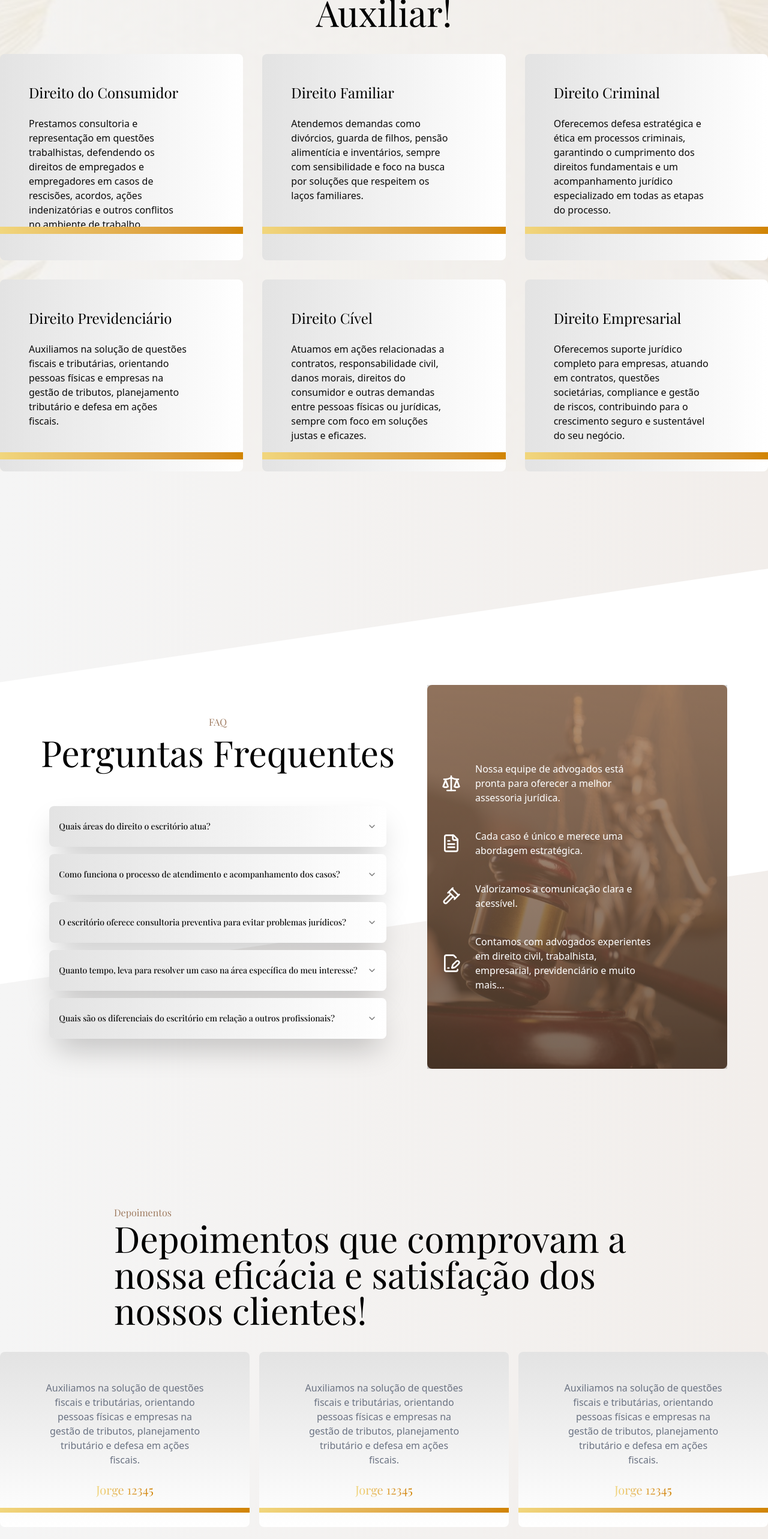
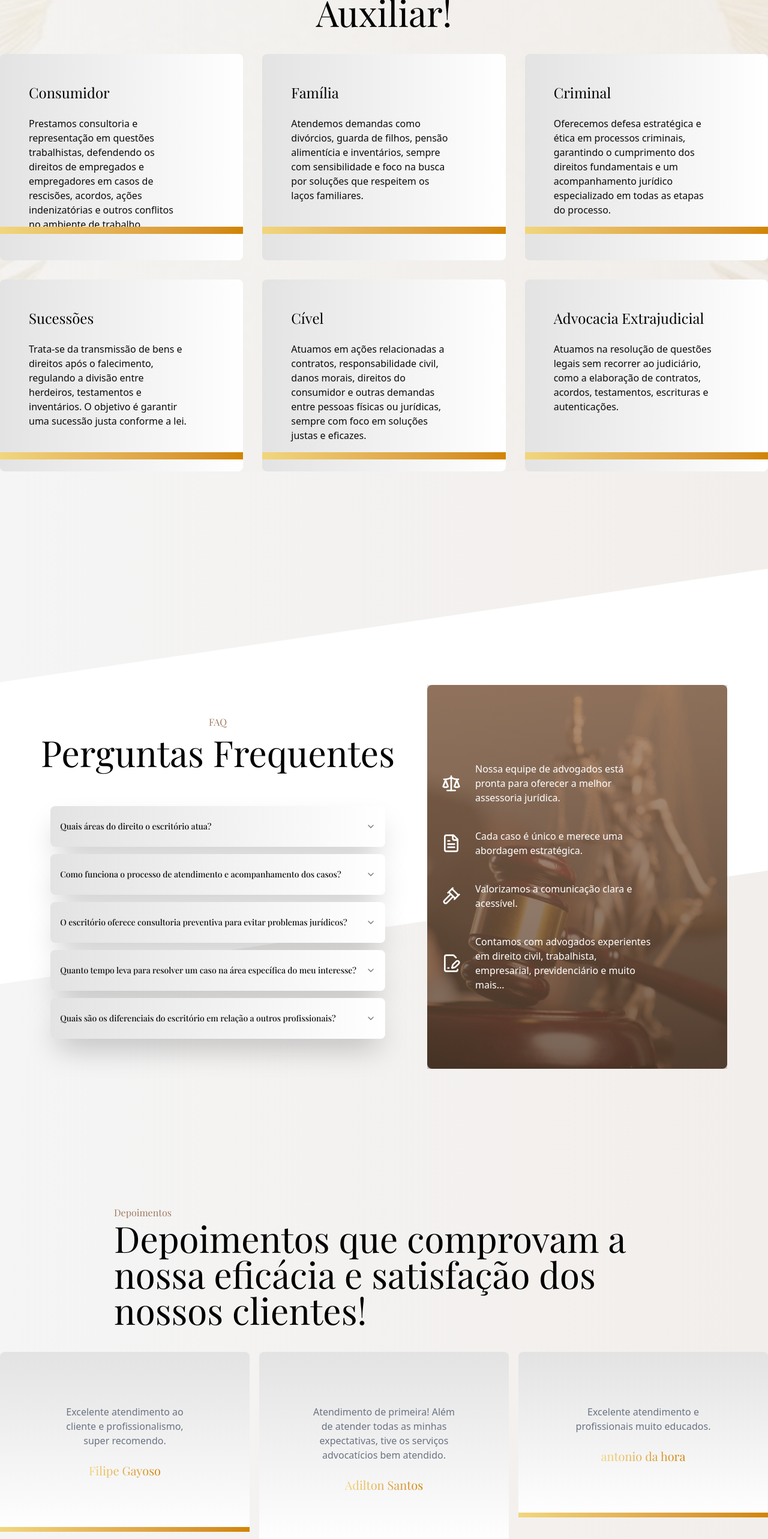
Before and after one commit to DevGustavoGantois/website_advocacia_LP, a Next.js app: page / in a window 1280 px wide. Shown: the part 1980-4546 px from the top of the page at 60% size. Built offline with nearby package versions, Linux system fonts and the light colour scheme.

Commit message:
style:Modify v-data and adjusting strcuture of cards and faq.

```diff
--- a/src/app/c-testimonials-clients.tsx
+++ b/src/app/c-testimonials-clients.tsx
@@ -21,7 +21,7 @@ export function TestimonialsClients() {
                 className='my-10'
             >
                 {testimonialsData.map((item, index) => (
-                    <SwiperSlide key={index} className='relative rounded-md bg-gradient-to-b from-[#E3E3E3] to-[#FFFF] p-6 lg:p-12'>
+                    <SwiperSlide key={index} className='relative w-full h-full rounded-md bg-gradient-to-b from-[#E3E3E3] to-[#FFFF] p-6 lg:p-22'>
                         <div className='flex flex-col justify-center items-center gap-6'>
                             <p className='text-center text-sm lg:text-base text-gray-500 max-w-[263px]'>
                                 {item.quote}
@@ -30,7 +30,7 @@ export function TestimonialsClients() {
                                 {item.client}
                             </h1>
                         </div>
-                        <div className='absolute top-[192px] lg:top-[260px] overflow-hidden left-0 right-0'>
+                        <div className='absolute bottom-0 overflow-hidden left-0 right-0'>
                             <div className='w-full h-2 bg-gradient-to-r from-[#F1D67D] to-[#D18400]' />
                         </div>
                     </SwiperSlide>
--- a/src/app/s-articles.tsx
+++ b/src/app/s-articles.tsx
@@ -20,7 +20,7 @@ export function HomeArticles() {
                         <h1 className="text-4xl lg:text-6xl font-primary">{item.title}</h1>
                         <p className="text-white/80 max-w-[662px] mx-auto mt-4">{item.description}</p>
                         <Button variant="secondary" className="mt-6 font-primary">
-                            <Link href="" target="_blank">
+                            <Link href="https://milaoliver94.jusbrasil.com.br/" target="_blank">
                                 {item.btnText}
                             </Link>
                         </Button>
--- a/src/app/s-faq.tsx
+++ b/src/app/s-faq.tsx
@@ -22,7 +22,7 @@ export function HomeFAQ() {
                                             <Accordion type="single" collapsible>
                                                 <AccordionItem value={String(0)}>
                                                     <AccordionTrigger className="font-primary">{item.question}</AccordionTrigger>
-                                                    <AccordionContent>
+                                                    <AccordionContent className="max-w-[500px] text-black/70">
                                                         {item.answer}
                                                     </AccordionContent>
                                                 </AccordionItem>
--- a/src/app/v-data.ts
+++ b/src/app/v-data.ts
@@ -23,78 +23,86 @@ export const servicesData = [
         img: "/ImgBgServices.svg"
     },
     {
-        title: "Direito do Consumidor",
+        title: "Consumidor",
         description: "Prestamos consultoria e representação em questões trabalhistas, defendendo os direitos de empregados e empregadores em casos de rescisões, acordos, ações indenizatórias e outros conflitos no ambiente de trabalho.",
     },
     {
-        title: "Direito Familiar",
+        title: "Família",
         description: "Atendemos demandas como divórcios, guarda de filhos, pensão alimentícia e inventários, sempre com sensibilidade e foco na busca por soluções que respeitem os laços familiares."
     },
     {
-        title: "Direito Criminal",
+        title: "Criminal",
         description: "Oferecemos defesa estratégica e ética em processos criminais, garantindo o cumprimento dos direitos fundamentais e um acompanhamento jurídico especializado em todas as etapas do processo."
     },
     {
-        title: "Direito Previdenciário",
-        description: "Auxiliamos na solução de questões fiscais e tributárias, orientando pessoas físicas e empresas na gestão de tributos, planejamento tributário e defesa em ações fiscais."
+        title: "Sucessões",
+        description: "Trata-se da transmissão de bens e direitos após o falecimento, regulando a divisão entre herdeiros, testamentos e inventários. O objetivo é garantir uma sucessão justa conforme a lei."
     },
     {
-        title: "Direito Cível",
+        title: "Cível",
         description: "Atuamos em ações relacionadas a contratos, responsabilidade civil, danos morais, direitos do consumidor e outras demandas entre pessoas físicas ou jurídicas, sempre com foco em soluções justas e eficazes."
     },
     {
-        title: "Direito Empresarial",
-        description: "Oferecemos suporte jurídico completo para empresas, atuando em contratos, questões societárias, compliance e gestão de riscos, contribuindo para o crescimento seguro e sustentável do seu negócio."
+        title: "Advocacia Extrajudicial",
+        description: "Atuamos na resolução de questões legais sem recorrer ao judiciário, como a elaboração de contratos, acordos, testamentos, escrituras e autenticações."
     }
 ];
 
 export const faqData = [
     {
         question: "Quais áreas do direito o escritório atua?",
-        answer: "Lorem Ipsum si amet..."
+        answer: "Nosso escritório de advocacia oferece serviços especializados nas áreas do Direito Cível, com ênfase em Família e Sucessões, Direito Criminal e Direito do Consumidor. Além disso, destacamos nossa expertise na advocacia extrajudicial, proporcionando soluções eficientes e rápidas para nossos clientes, sem a necessidade de litígios. Nosso compromisso é garantir a melhor orientação jurídica, sempre com dedicação e profissionalismo."
     },
     {
         question: "Como funciona o processo de atendimento e acompanhamento dos casos?",
-        answer: "Lorem Ipsum si amet..."
+        answer: "Nosso processo de atendimento ao cliente é baseado em transparência, comunicação constante, ética e compromisso com a excelência. Iniciamos com uma reunião inicial, presencial ou através de videoconferência, onde ouvimos atentamente as necessidades e preocupações do cliente, compreendendo a fundo o caso em questão. A partir dessa análise, desenvolvemos uma estratégia jurídica personalizada e explicamos de forma clara as possíveis soluções aos clientes. Contamos ainda com uma gestão no escritório para controle de prazos, documentações e adoção de estratégias para melhor conduzir a solicitação dos clientes."
     },
     {
         question: "O escritório oferece consultoria preventiva para evitar problemas jurídicos?",
-        answer: "Lorem Ipsum si amet..."
+        answer: "Sim, sem dúvidas. A adoção de medidas preventivas visa antecipar e prevenir de eventuais litígios, inclusive com a atuação extrajudicial com a identificação de riscos, elaboração de acordos, contratos e o que for melhor para proteger o interesse dos clientes."
     },
     {
-        question: "Quanto tempo, leva para resolver um caso na área específica do meu interesse?",
-        answer: "Lorem ipsum si amet..."
+        question: "Quanto tempo leva para resolver um caso na área específica do meu interesse?",
+        answer: "Cada casa é analisado de forma minuciosa e estratégica. Com isso, após o envio de toda a documentação solicitada ao cliente e análise destes documentos, a atuação jurídica é imediata."
     },
     {
         question: "Quais são os diferenciais do escritório em relação a outros profissionais?",
-        answer: "Lorem ipsum si amet..."
+        answer: "O nosso diferencial é a transparência, o zelo e a ética em toda atuação. Nossos atendimentos são personalizados, o que faz com que o cliente seja tratado de forma única, garantindo assim, um atendimento humanizado e eficaz. Além disso, atuamos em diversas áreas do direito, o que nos faz ter uma experiência multidisciplinar. Vale ressaltar que o acompanhamento contínuo, cientificando o cliente de cada etapa da demanda contratada."
     }
 ];
 
 export const testimonialsData = [
     {
-        quote: "Auxiliamos na solução de questões fiscais e tributárias, orientando pessoas físicas e empresas na gestão de tributos, planejamento tributário e defesa em ações fiscais.",
-        client: "Jorge 12345"
+        quote: "Ótima advogada! Tivemos êxito em duas ações, uma em atraso de voos e a outra com problemas bancários. Muito satisfeito com as atuações dela. Recomendo!",
+        client: "André Camilo"
     },
     {
-        quote: "Auxiliamos na solução de questões fiscais e tributárias, orientando pessoas físicas e empresas na gestão de tributos, planejamento tributário e defesa em ações fiscais.",
-        client: "Jorge 12345"
+        quote: "Excelente atendimento ao cliente e profissionalismo, super recomendo.",
+        client: "Filipe Gayoso"
     },
     {
-        quote: "Auxiliamos na solução de questões fiscais e tributárias, orientando pessoas físicas e empresas na gestão de tributos, planejamento tributário e defesa em ações fiscais.",
-        client: "Jorge 12345"
+        quote: "Atendimento de primeira! Além de atender todas as minhas expectativas, tive os serviços advocatícios bem atendido.",
+        client: "Adilton Santos"
     },
     {
-        quote: "Auxiliamos na solução de questões fiscais e tributárias, orientando pessoas físicas e empresas na gestão de tributos, planejamento tributário e defesa em ações fiscais.",
-        client: "Jorge 12345"
+        quote: "Excelente atendimento e profissionais muito educados.",
+        client: "antonio da hora"
     },
     {
-        quote: "Auxiliamos na solução de questões fiscais e tributárias, orientando pessoas físicas e empresas na gestão de tributos, planejamento tributário e defesa em ações fiscais.",
-        client: "Jorge 12345"
+        quote: "Podem confiar, excelente profissional!",
+        client: "Karlus oliveira"
     },
     {
-        quote: "Auxiliamos na solução de questões fiscais e tributárias, orientando pessoas físicas e empresas na gestão de tributos, planejamento tributário e defesa em ações fiscais.",
-        client: "Jorge 12345"
+        quote: "Sensacional!!! Conseguiram o impossível segundo todos os outros escritórios que passei antes!",
+        client: "Murilo Callegari"
+    },
+    {
+        quote: "Recomendo muito!",
+        client: "Mateus Oliveira"
+    },
+    {
+        quote: "Excelente profissional.",
+        client: "Carina Bianca"
     },
 
 ];
```
